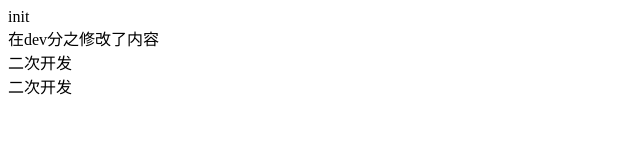
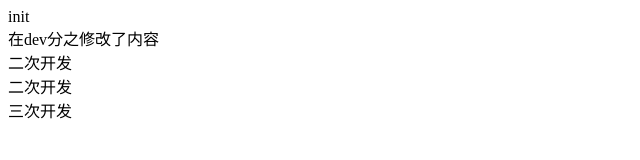
Before and after one commit to AlanJann/gitTest, a plain HTML site: page index.html in a window 1280 px wide. Shown: the full height of the page, 0-640 px from the left. Drawn offline with Linux system fonts and the light colour scheme.

Commit message:
dev三次开发

```diff
--- a/index.html
+++ b/index.html
@@ -11,5 +11,6 @@
     <div>在dev分之修改了内容</div>
     <div>二次开发</div>
         <div>二次开发</div>
+        <div>三次开发</div>
 </body>
 </html>
```
